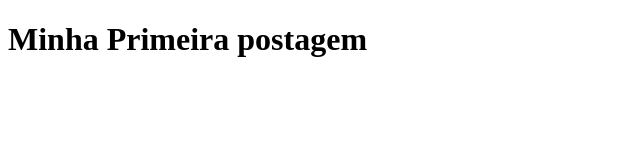
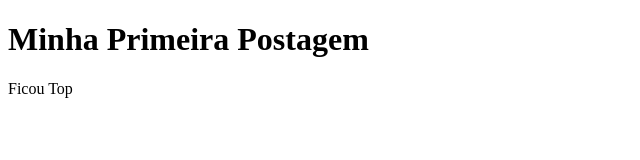
Before and after one commit to brunoct82/aulagit, a plain HTML site: page index.html in a window 1280 px wide. Shown: the whole page, without its empty margins (0-640 px from the left). Drawn offline with Linux system fonts and the light colour scheme.

Commit message:
Segundo Envio

```diff
--- a/index.html
+++ b/index.html
@@ -7,6 +7,7 @@
     <title>..::MEU PROJETO GITHUB::..</title>
 </head>
 <body>
-    <h1> Minha Primeira postagem</h1>
+    <h1> Minha Primeira Postagem</h1>
+    <p> Ficou Top</p>
 </body>
 </html>
```
